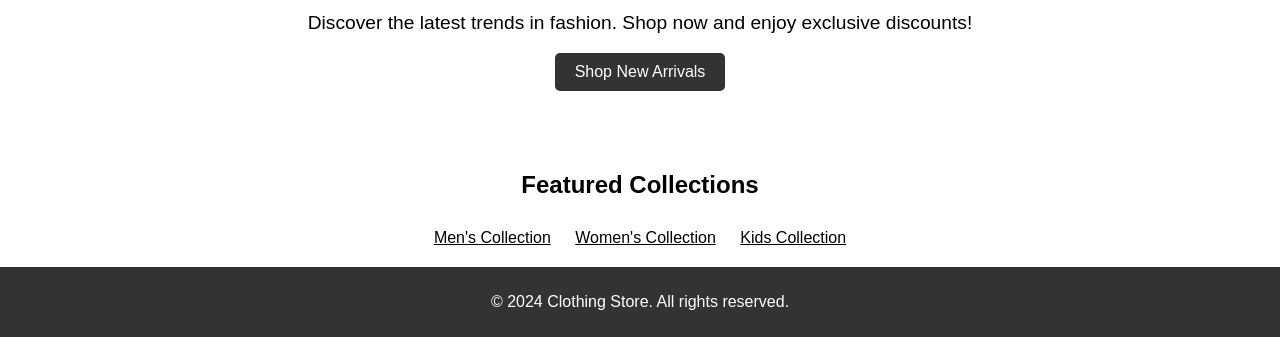
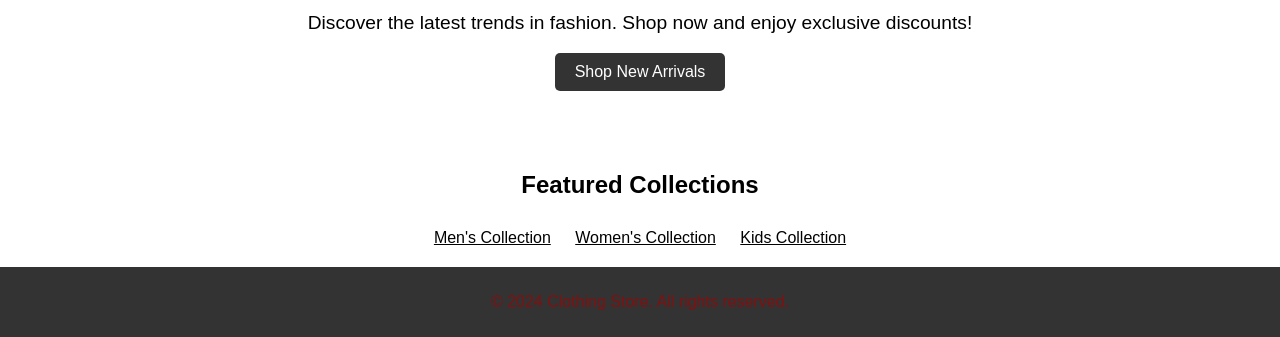
Before and after one commit to SunilKumar-045/https---github.com-SunilKumar-045-Clothing-Store, a plain HTML site: page index.html in a window 1280 px wide. Shown: the part 717-1054 px from the top of the page. Drawn offline with Linux system fonts and the light colour scheme.

Commit message:
Initial commit

```diff
--- a/index.css
+++ b/index.css
@@ -100,7 +100,7 @@ nav a:hover{
 /* Footer Section */
 footer {
     background-color: #333;
-    color: white;
+    color: rgb(129, 17, 17);
     text-align: center;
     padding: 10px 0;
     position: relative;
```
